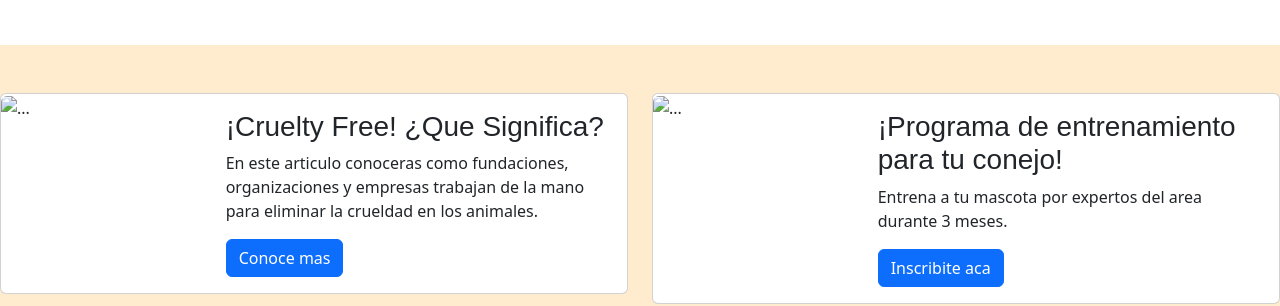
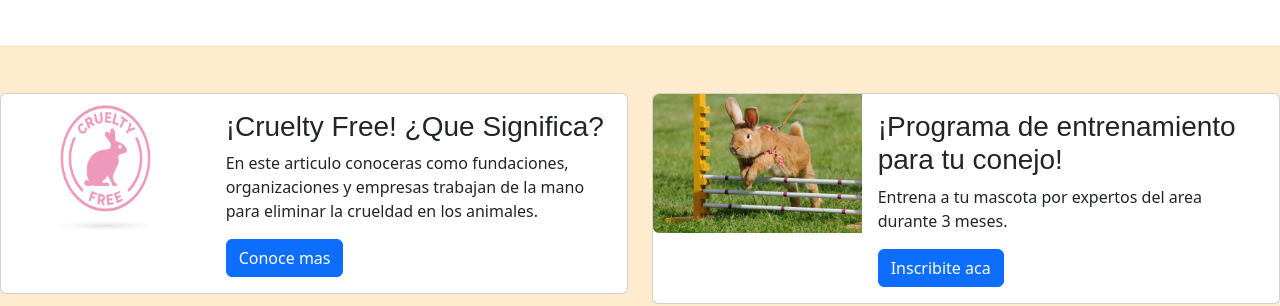
Before and after one commit to BaltasarBravo/Segunda-Pre-Entrega-Baltasar-Bravo, a plain HTML site: page index.html in a window 1280 px wide. Shown: the part 532-838 px from the top of the page. Drawn offline with nearby package versions, Linux system fonts and the light colour scheme; the site is published under a folder, as on GitHub Pages, so addresses that start at the root find nothing.

Commit message:
Corrección de imagenes

```diff
--- a/index.html
+++ b/index.html
@@ -59,7 +59,7 @@
                 <div class="card mb-3">
                     <div class="row g-0">
                         <div class="col-md-4">
-                            <img src="/Imagenes/YC2D775V7VCRLNXAZJ7K7JXUSU (1).png" id="img1" class="img-fluid rounded-start" alt="...">
+                            <img src="./Imagenes/YC2D775V7VCRLNXAZJ7K7JXUSU (1).png" id="img1" class="img-fluid rounded-start" alt="...">
                         </div>
                         <div class="col-md-8">
                             <div class="card-body">
@@ -75,7 +75,7 @@
                 <div class="card mb-3">
                     <div class="row g-0">
                         <div class="col-md-4">
-                            <img src="/Imagenes/shutterstock_85786123-bilua.jpg" id="img2"  class="img-fluid rounded-start" alt="...">
+                            <img src="./Imagenes/shutterstock_85786123-bilua.jpg" id="img2"  class="img-fluid rounded-start" alt="...">
                         </div>
                         <div class="col-md-8">
                             <div class="card-body">
```
